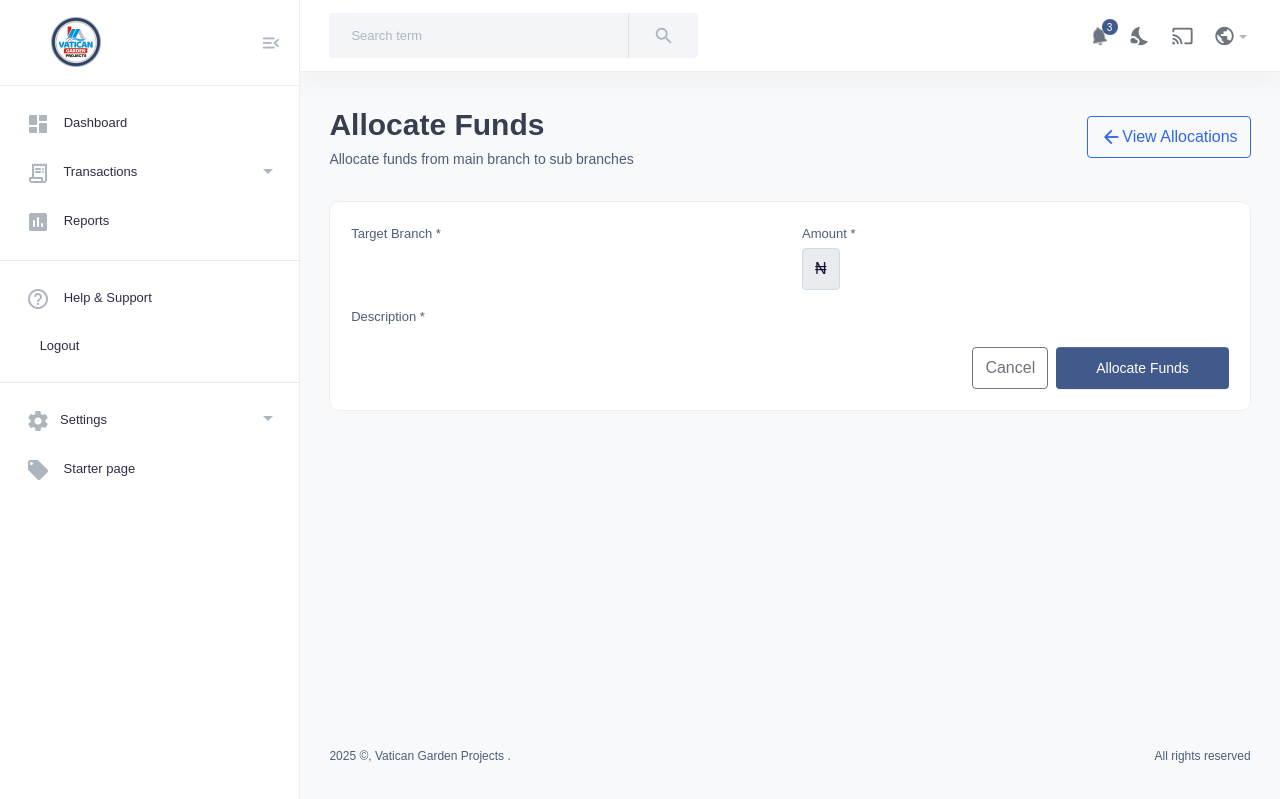
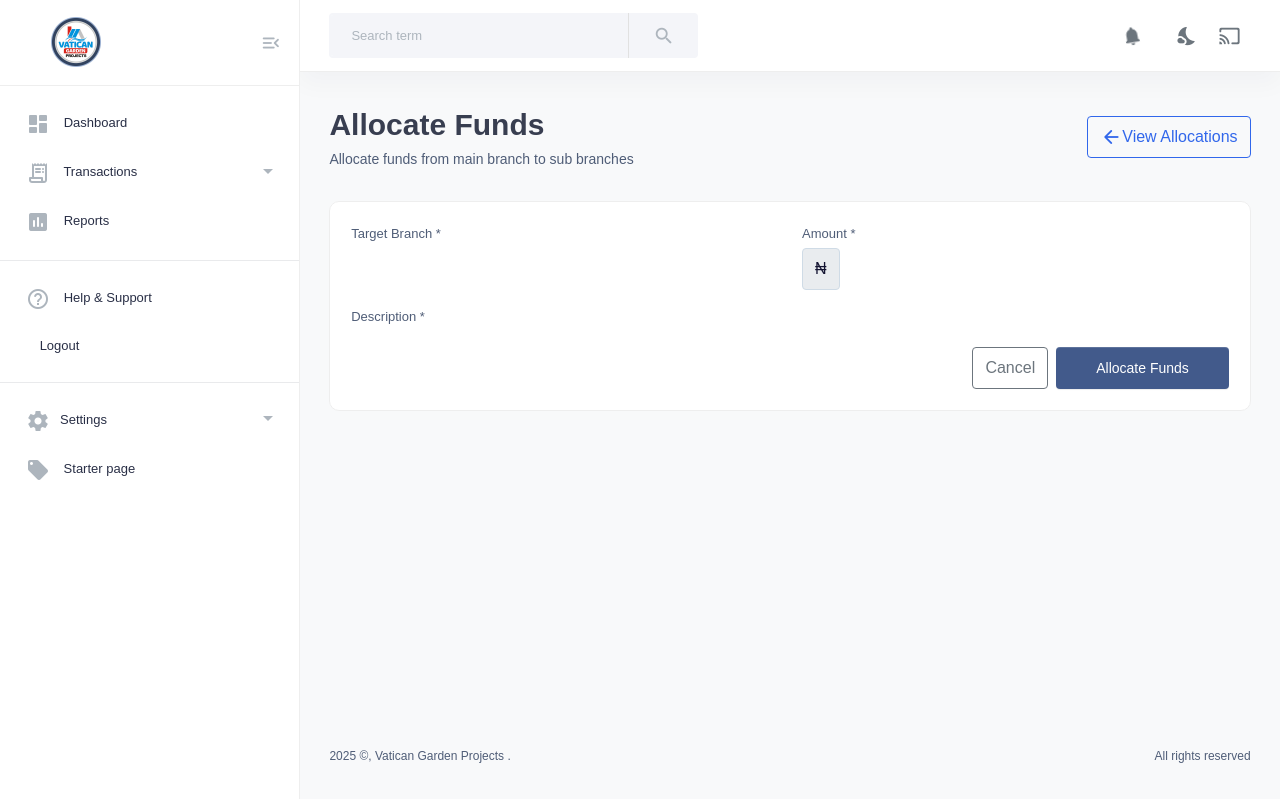
Before and after one commit to GeraldPrime/accounting, a Django app: template account/templates/allocate_funds.html in a window 1280 px wide. Run offline with Django 3.2, Linux system fonts and the light colour scheme; the template is opened without the code that fills it, so the values that code supplies are empty; some libraries are stand-ins or nearby versions; some web fonts are replaced.

Commit message:
removed  profile languages

```diff
--- a/account/templates/base.html
+++ b/account/templates/base.html
@@ -283,8 +283,8 @@
                                 ><i
                                     class="material-icons md-notifications animation-shake"
                                 ></i
-                                ><span class="badge rounded-pill">3</span></a
-                            >
+                                >
+                                {% comment %} <span class="badge rounded-pill">3</span></a> {% endcomment %}
                         </li>
                         <li class="nav-item">
                             <a class="nav-link btn-icon darkmode" href="#"
@@ -298,7 +298,7 @@
                                 ><i class="material-icons md-cast"></i
                             ></a>
                         </li>
-                        <li class="dropdown nav-item">
+                        {% comment %} <li class="dropdown nav-item">
                             <a
                                 class="dropdown-toggle"
                                 id="dropdownLanguage"
```
Also changed, not shown: other parts of account/templates/base.html (+1 -1 lines).
